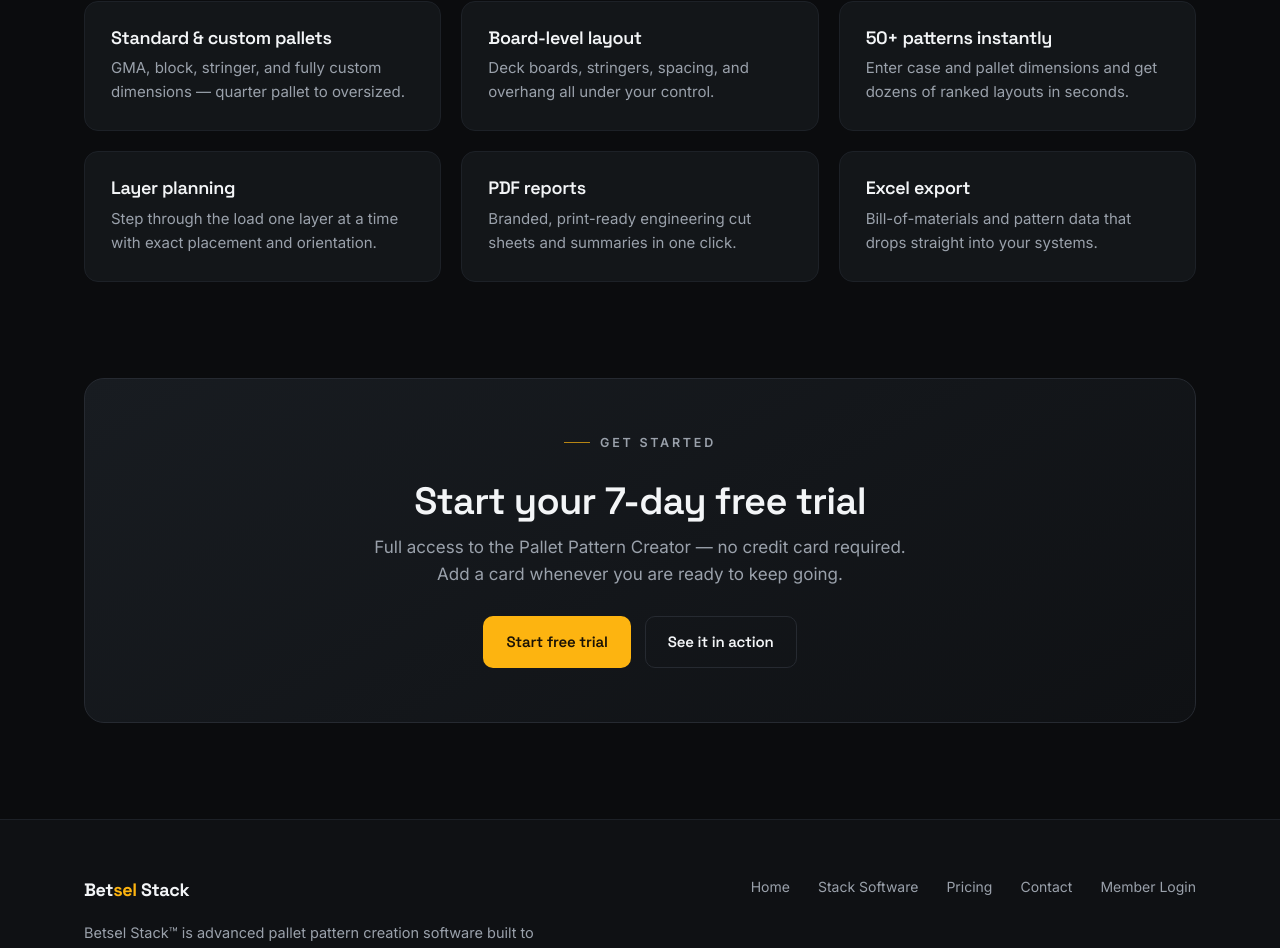
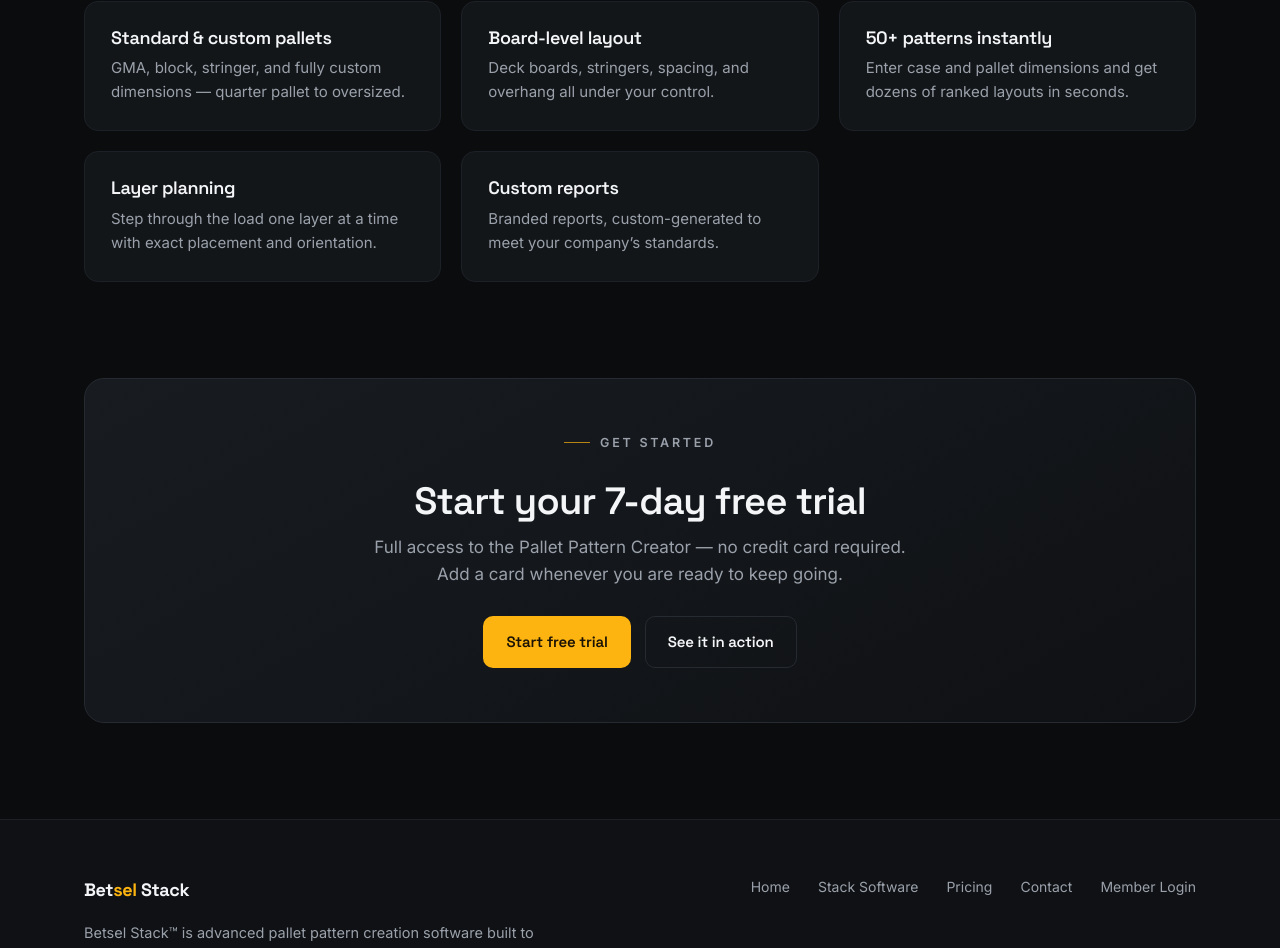
Before and after one commit to KnappBuiltMachines/betselstack-site, a Next.js app: page / in a window 1280 px wide. Shown: the part 2041-2989 px from the top of the page. Built offline with nearby package versions, Linux system fonts and the light colour scheme.

Commit message:
Update features list in HomePage component
Replaced 'PDF reports' and 'Excel export' with 'Custom reports' in features list.

```diff
--- a/app/page.js
+++ b/app/page.js
@@ -25,8 +25,7 @@ const CAPS = [
   ["Board-level layout", "Deck boards, stringers, spacing, and overhang all under your control."],
   ["50+ patterns instantly", "Enter case and pallet dimensions and get dozens of ranked layouts in seconds."],
   ["Layer planning", "Step through the load one layer at a time with exact placement and orientation."],
-  ["PDF reports", "Branded, print-ready engineering cut sheets and summaries in one click."],
-  ["Excel export", "Bill-of-materials and pattern data that drops straight into your systems."],
+  ["Custom reports", "Branded reports, custom-generated to meet your company\u2019s standards."],
 ];
 
 export default function HomePage() {
```
